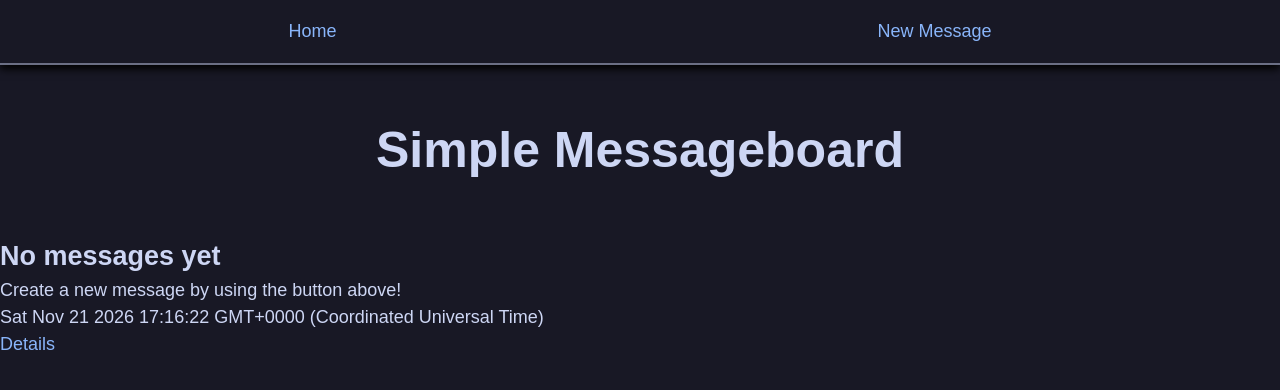
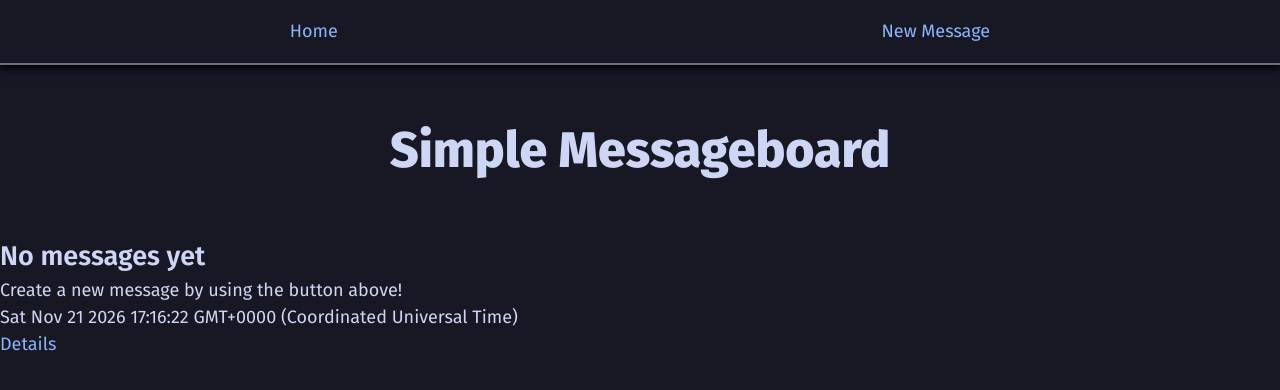
Before and after one commit to forkentiney/simple-message-board, a Node server app: page / in a window 1280 px wide. Shown: the top 390 px of the page. Run offline with Node 20, Linux system fonts and the light colour scheme.

Commit message:
Added fonts and tab icon

```diff
--- a/src/views/headElement.ejs
+++ b/src/views/headElement.ejs
@@ -2,5 +2,9 @@
 	<meta http-equiv="content-type" content="text/html; charset=UTF-8">
 	<meta name="viewport" content="width=device-width, initial-scale=1.0">
 	<title>Simple Messageboard</title>
+	<link rel="icon" href="/chat-left-text-fill.svg" type="image/svg">
 	<link rel="stylesheet" href="/styles.css">
+	<link rel="preconnect" href="https://fonts.googleapis.com">
+	<link rel="preconnect" href="https://fonts.gstatic.com" crossorigin>
+	<link href="https://fonts.googleapis.com/css2?family=Fira+Sans:ital,wght@0,100;0,200;0,300;0,400;0,500;0,600;0,700;0,800;0,900;1,100;1,200;1,300;1,400;1,500;1,600;1,700;1,800;1,900&display=swap" rel="stylesheet">
 </head>
```
